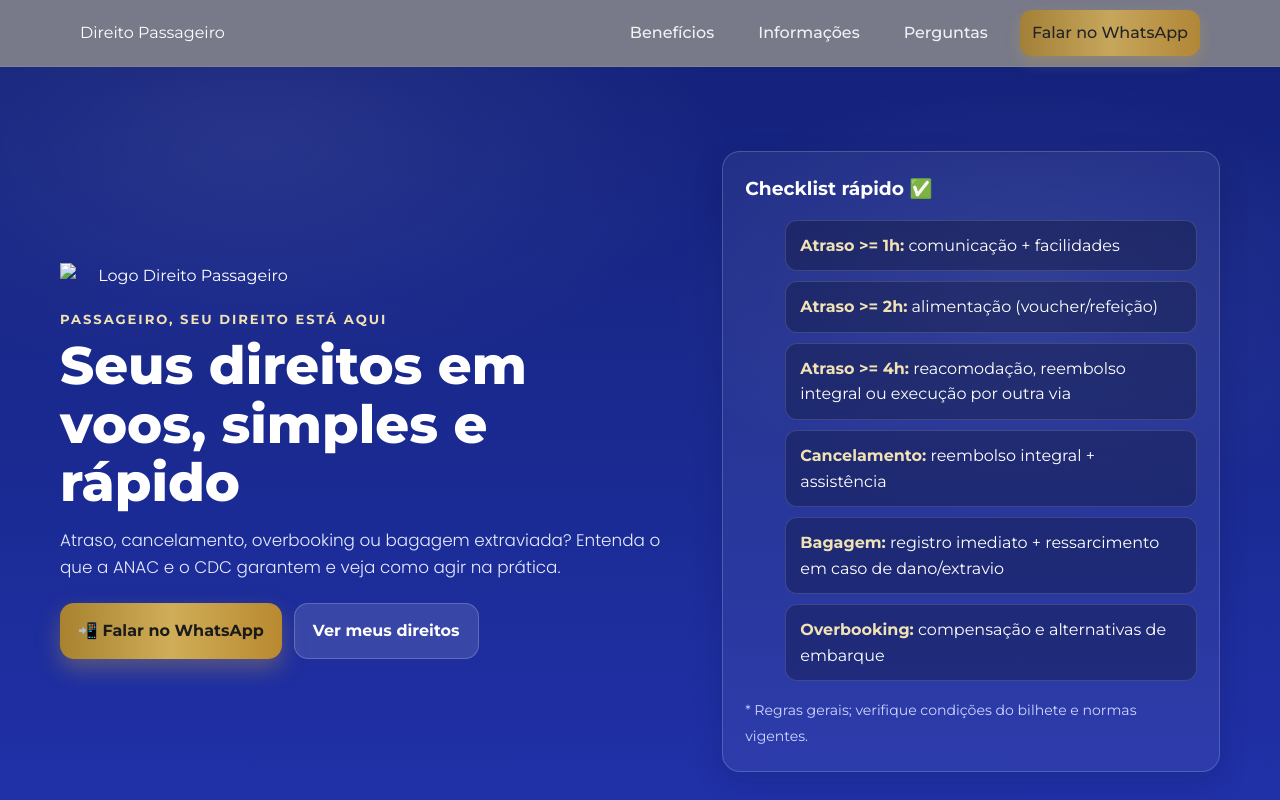
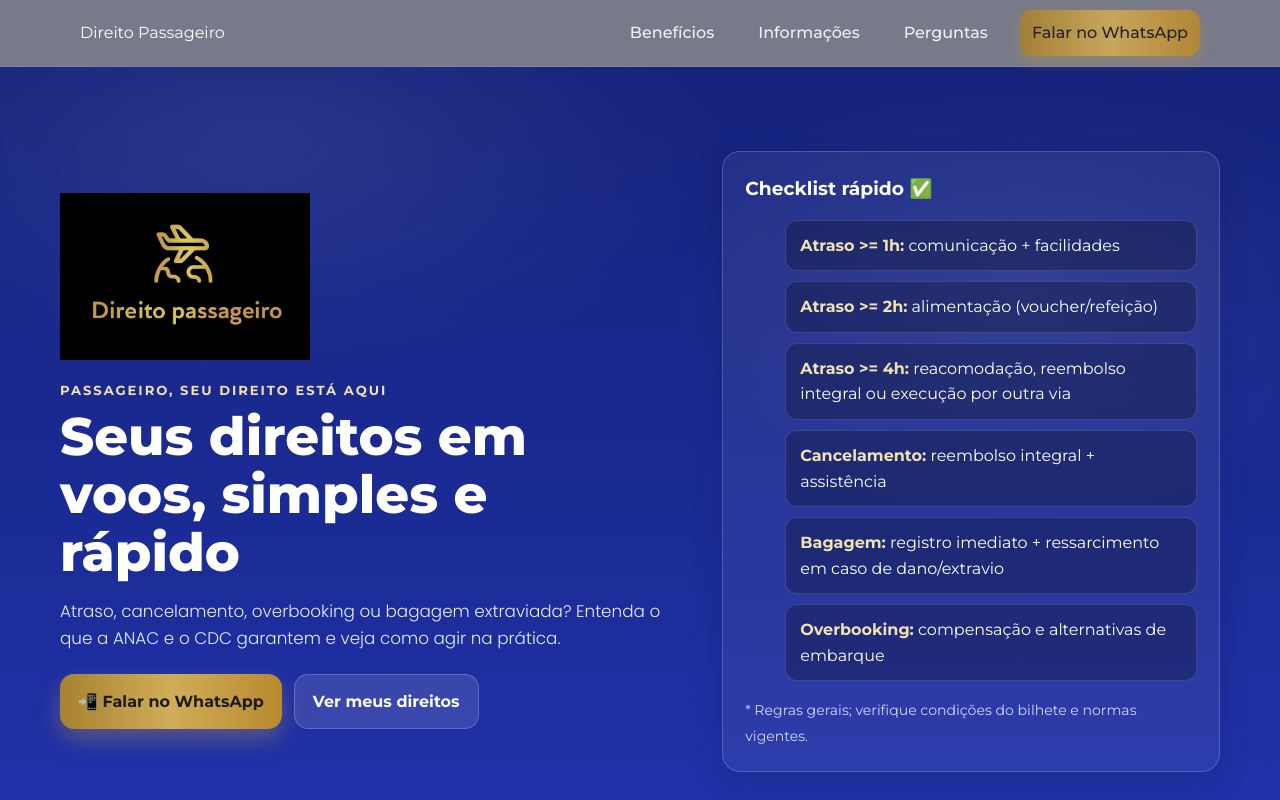
Before and after one commit to publifofa318-maker/landing-page-Vanessa2, a plain HTML site: page index.html in a window 1280 px wide. Shown: the top 800 px of the page. Drawn offline with Linux system fonts and the light colour scheme.

Commit message:
Update index.html
commit

```diff
--- a/index.html
+++ b/index.html
@@ -218,7 +218,7 @@
     <div class="hero-inner">
       <div>
         <div class="hero-logo-container">
-          <img src="imagens/logosemf.jpeg" alt="Logo Direito Passageiro" class="hero-logo">
+          <img src="images/logosemf.jpeg" alt="Logo Direito Passageiro" class="hero-logo">
         </div>
         <div class="kicker">Passageiro, seu direito está aqui</div>
         <h1 class="title">Seus direitos em voos, simples e rápido</h1>
@@ -369,7 +369,7 @@
     <div class="footer-inner">
       <div>
         <div class="brand" style="margin-bottom:8px">
-          <img src="imagens/logosemf.jpeg" alt="Logo Direito Passageiro" />
+          <img src="images/logosemf.jpeg" alt="Logo Direito Passageiro" />
           <strong>Direito Passageiro</strong>
         </div>
         <p class="small">Informação clara para quem voa. Este site não substitui aconselhamento jurídico individual.</p>
```
